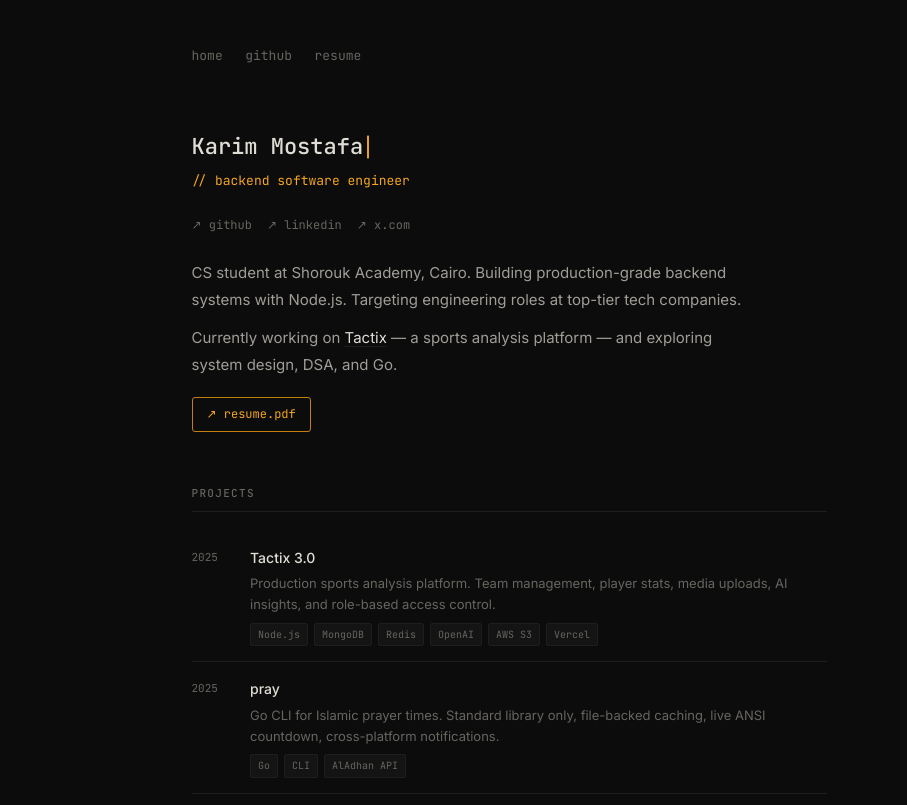
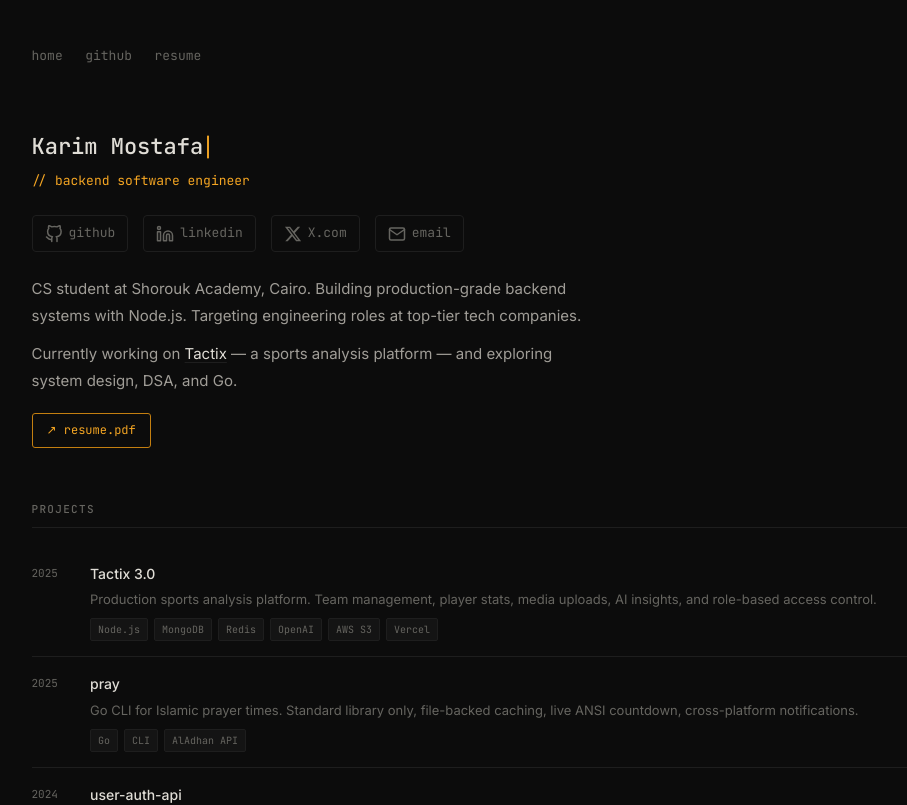
Before and after one commit to Karimmm03/karim-mostafa-portfolio, a Next.js app: page / in a window 1280 px wide. Shown: the top 805 px of the page, without its empty margins (131-1038 px from the left). Built offline with nearby package versions, Linux system fonts and the light colour scheme.

Commit message:
feat: add contact links with icons

```diff
--- a/app/globals.css
+++ b/app/globals.css
@@ -24,7 +24,7 @@ html {
 }
 
 body {
-  max-width: 680px;
+  max-width: 1000px;
   margin: 0 auto;
   padding: 3rem 1.5rem 6rem;
 }
@@ -96,14 +96,21 @@ a {
 }
 
 .hero-links a {
+  display: flex;
+  align-items: center;
+  gap: 6px;
   font-family: var(--font-mono), monospace;
-  font-size: 12px;
+  font-size: 13px;
   color: var(--muted);
-  transition: color 0.15s;
+  border: 1px solid var(--border);
+  padding: 6px 12px;
+  border-radius: 4px;
+  transition: color 0.15s, border-color 0.15s;
 }
 
 .hero-links a:hover {
-  color: var(--text);
+  color: var(--amber);
+  border-color: var(--amber-dim);
 }
 
 .hero-bio {
--- a/app/page.js
+++ b/app/page.js
@@ -1,3 +1,6 @@
+import { FiGithub, FiLinkedin, FiMail } from 'react-icons/fi'
+import { FaXTwitter } from 'react-icons/fa6'
+
 const PROJECTS = [
   {
     year: '2025',
@@ -49,9 +52,22 @@ function Hero() {
       <p className="hero-role">// backend software engineer</p>
 
       <div className="hero-links">
-        <a href="https://github.com/Karimmm03" target="_blank" rel="noopener noreferrer">↗ github</a>
-        <a href="https://linkedin.com/in/YOUR_HANDLE" target="_blank" rel="noopener noreferrer">↗ linkedin</a>
-        <a href="https://x.com/YOUR_HANDLE" target="_blank" rel="noopener noreferrer">↗ x.com</a>
+        <a href="https://github.com/Karimmm03" target="_blank" rel="noopener noreferrer">
+          <FiGithub size={18} />
+          <span>github</span>
+        </a>
+        <a href="https://www.linkedin.com/in/karim-mostafa-0804k2003" target="_blank" rel="noopener noreferrer">
+          <FiLinkedin size={18} />
+          <span>linkedin</span>
+        </a>
+        <a href="https://x.com/KarimMostafa___" target="_blank" rel="noopener noreferrer">
+          <FaXTwitter size={18} />
+          <span>X.com</span>
+        </a>
+        <a href="mailto:karimmostafa842003@gmail.com" target="_blank" rel="noopener noreferrer">
+          <FiMail size={18} />
+          <span>email</span>
+        </a>
       </div>
 
       <p className="hero-bio">
--- a/package.json
+++ b/package.json
@@ -9,9 +9,10 @@
     "lint": "next lint"
   },
   "dependencies": {
+    "next": "14.2.35",
     "react": "^18",
     "react-dom": "^18",
-    "next": "14.2.35"
+    "react-icons": "^5.6.0"
   },
   "devDependencies": {
     "eslint": "^8",
```
Also changed, not shown: 1 other file (tests, documents, lock files or other folders).
